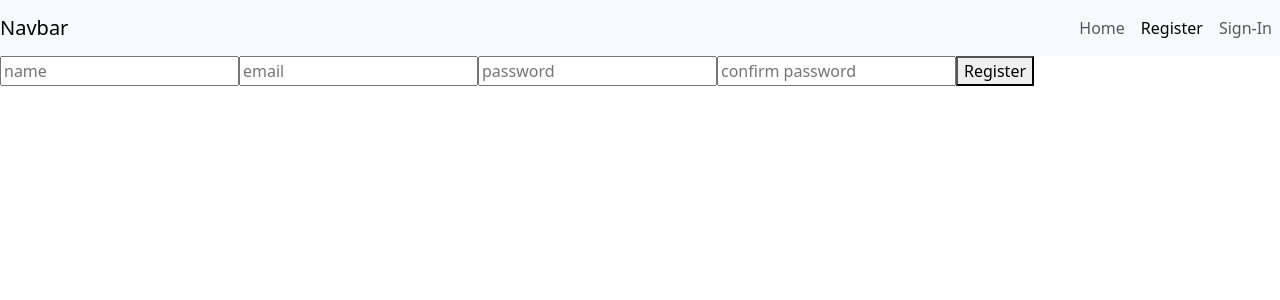
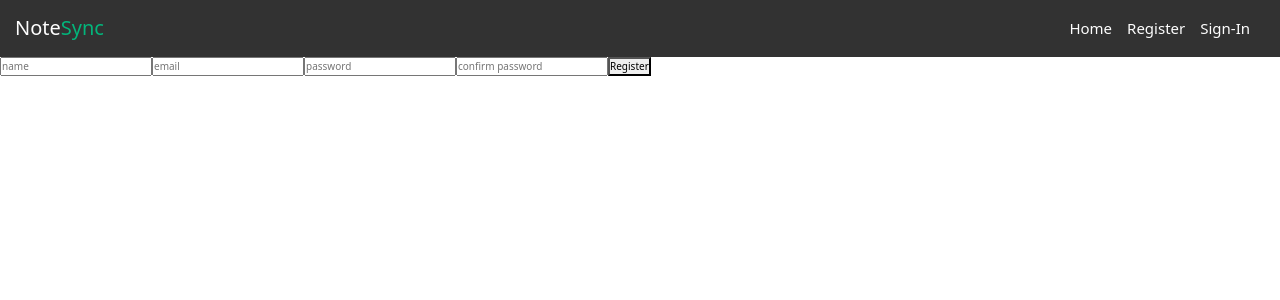
Before and after one commit to Rishabh3007/NoteSync, a React (Create React App) app in the folder frontend/: page /register in a window 1280 px wide. Shown: the top 300 px of the page. Built offline with nearby package versions, Linux system fonts and the light colour scheme; no server answers.

Commit message:
corrected logout feature and solved bugs and navbar css

```diff
--- a/frontend/src/components/home/CreateArea.jsx
+++ b/frontend/src/components/home/CreateArea.jsx
@@ -35,6 +35,12 @@ function CreateArea({setNotes ,selectedNote, setSelectedNote}) {
 
   const submitNote = async (event) => {
     event.preventDefault();
+    newNote.title = newNote.title.trim();
+    newNote.content = newNote.content.trim();
+    if(!newNote.title || !newNote.content){
+      window.alert("Please fill all the fields");
+      return;
+    }
     if(selectedNote!==null){
       const res = await fetch('/editnote', {
         method: "PUT",
--- a/frontend/src/components/home/Home.jsx
+++ b/frontend/src/components/home/Home.jsx
@@ -71,7 +71,7 @@ const Home = () => {
 
 
   return (
-    <div>
+    <div className="col-md-10 col-12 mx-auto home_page">
       <CreateArea
         setNotes={setNotes}
         selectedNote={selectedNote}
--- a/frontend/src/components/home/home.css
+++ b/frontend/src/components/home/home.css
@@ -1,3 +1,29 @@
+*{
+  margin: 0;
+  padding: 0;
+  box-sizing: border-box;
+}
+
+:root{
+  --note-bg: #fefefe;
+  --text-color: #595456;
+  --main-color: #03b57b;
+  --main-bg: #f4f1d8;
+  --nav-bg: #323232;
+}
+
+.main-color{
+  color: var(--main-color);
+}
+
+html{
+  font-size: 62.5%;
+}
+
+body{
+  height: 100vh;
+}
+
 .note {
     background: #fff;
     border-radius: 7px;
--- a/frontend/src/components/navbar/Navbar.jsx
+++ b/frontend/src/components/navbar/Navbar.jsx
@@ -1,10 +1,9 @@
 import React, { useEffect, useState } from "react";
 import "bootstrap/dist/css/bootstrap.min.css";
 import { NavLink } from "react-router-dom";
-import { useNavigate } from "react-router-dom";
+import "./navbar.css";
 
 export const Navbar = () => {
-  const navigate = useNavigate();
   const [userLoggedIn, setUserLoggedIn] = useState(false);
   const auth = async () => {
     try {
@@ -16,17 +15,11 @@ export const Navbar = () => {
         setUserLoggedIn(true);
       }
     } catch (err) {
+      setUserLoggedIn(false);
       console.log(err);
     }
   };
 
-  useEffect(() => {
-    const callauth = async () => {
-      await auth();
-    };
-    callauth();
-    // eslint-disable-next-line
-  }, [, userLoggedIn]);
   const callLogout = async () => {
     try {
       const res = await fetch("/logout", {
@@ -38,8 +31,7 @@ export const Navbar = () => {
         credentials: "include",
       });
       if (res.status === 200) {
-        setUserLoggedIn(false);
-        navigate("/signin", { replace: true });
+        window.location.href = "/signin";
       } else {
         const error = new Error(res.error);
         throw error;
@@ -49,11 +41,15 @@ export const Navbar = () => {
     }
   };
 
+  useEffect(() => {
+    auth();
+  }, []);
+
   return (
     <div>
-      <nav className="navbar navbar-expand-lg navbar-light bg-light">
-        <NavLink className="navbar-brand" to="/">
-          Navbar
+      <nav className="navbar navbar-expand-lg">
+        <NavLink className="nav-brand" to="/">
+          Note<span className="main-color">Sync</span>
         </NavLink>
         <button
           className="navbar-toggler"
@@ -69,16 +65,16 @@ export const Navbar = () => {
 
         <div className="collapse navbar-collapse" id="navbarSupportedContent">
           <ul className="navbar-nav ms-auto">
-            <li className="nav-item active">
-              <NavLink className="nav-link" to="/">
+          <li className="nav-item">
+              <NavLink className="navlink" to="/">
                 Home
               </NavLink>
               </li>
             {userLoggedIn ? (
-              <li>
+              <li className="nav-item">
               <button
                 type="button"
-                  className="btn btn-danger"
+                className="btn btn-outline-danger"
                 onClick={callLogout}
               >
                 Logout
@@ -86,18 +82,22 @@ export const Navbar = () => {
             </li>
             ) : (
               <>
-                <li className="nav-item active">
-                  <NavLink className="nav-link" to="/register">
+              <li className="nav-item ">
+              <NavLink className="navlink" to="/register">
                 Register
               </NavLink>
               </li>
-                <li className="nav-item active">
-                  <NavLink className="nav-link" to="/signin">
+              <li className="nav-item ">
+              <NavLink className="navlink" to="/signin">
                 Sign-In
               </NavLink>
               </li>
               </>
-            )}
+            )
+            }
+
+
+
           </ul>
         </div>
       </nav>
--- /dev/null
+++ b/frontend/src/components/navbar/navbar.css
@@ -0,0 +1,37 @@
+.navbar{
+    padding: 1rem 1.5rem;
+    background-color: var(--nav-bg);
+}
+
+.nav-brand{
+    text-decoration: none;
+    font-size: 2rem;
+    color: var(--note-bg);
+}
+
+/*on hover scale*/
+.nav-brand:hover{
+    transform: scale(1.1);
+    transition: all 0.3s ease-in-out;
+}
+
+.nav-item{
+    margin-right: 1.5rem;
+    padding: 0.7rem 0;
+}
+
+.navlink{
+    color: var(--note-bg);
+    font-size: 1.5rem;
+    text-decoration: none;
+}
+.navlink:hover{
+    color: var(--main-color);
+}
+
+.btn{
+    color: var(--note-bg);
+    font-size: 1.2rem;
+    border-radius: 0.5rem;
+    cursor: pointer;
+}
--- a/frontend/src/components/register/Register.jsx
+++ b/frontend/src/components/register/Register.jsx
@@ -1,5 +1,6 @@
 import React,{useState} from 'react'
 import { useNavigate } from 'react-router-dom';
+import './register.css'
 
 const Register = () => {
   const navigate = useNavigate();
```
Also changed, not shown: frontend/src/components/register/register.css (added). Lines whose indentation alone changed are shown as unchanged.
